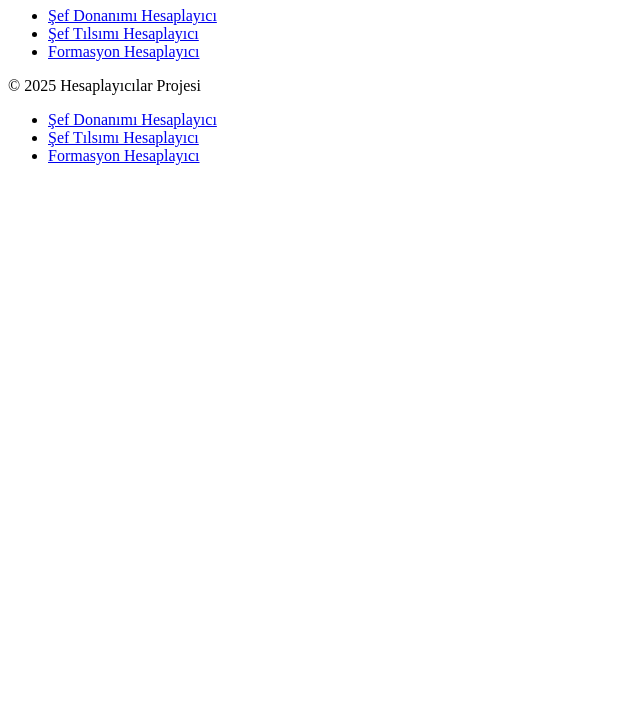
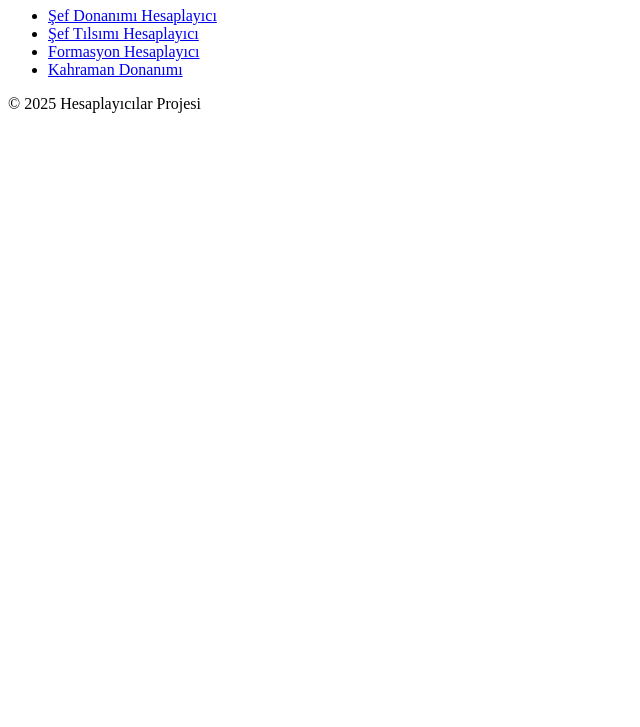
Before and after one commit to adlvc-png/hesaplayicilar-projesi, a plain HTML site: page index.html in a window 1280 px wide. Shown: the part 73-800 px from the top of the page, without its empty margins (0-640 px from the left). Drawn offline with Linux system fonts and the light colour scheme.

Commit message:
Add link to Kahraman Donanımı in index.html

```diff
--- a/index.html
+++ b/index.html
@@ -16,6 +16,7 @@
             <li><a href="pages/sef-donanimi.html">Şef Donanımı Hesaplayıcı</a></li>
             <li><a href="pages/sef-tilsimi.html">Şef Tılsımı Hesaplayıcı</a></li>
             <li><a href="pages/formasyon.html">Formasyon Hesaplayıcı</a></li>
+            <li><a href="pages/kahraman-donanimi.html">Kahraman Donanımı</a></li>
         </ul>
     </main>
 
@@ -24,8 +25,3 @@
     </footer>
 </body>
 </html>
-<ul>
-  <li><a href="pages/sef-donanimi.html">Şef Donanımı Hesaplayıcı</a></li>
-  <li><a href="pages/sef-tilsimi.html">Şef Tılsımı Hesaplayıcı</a></li>
-  <li><a href="pages/formasyon.html">Formasyon Hesaplayıcı</a></li>
-</ul>
```
